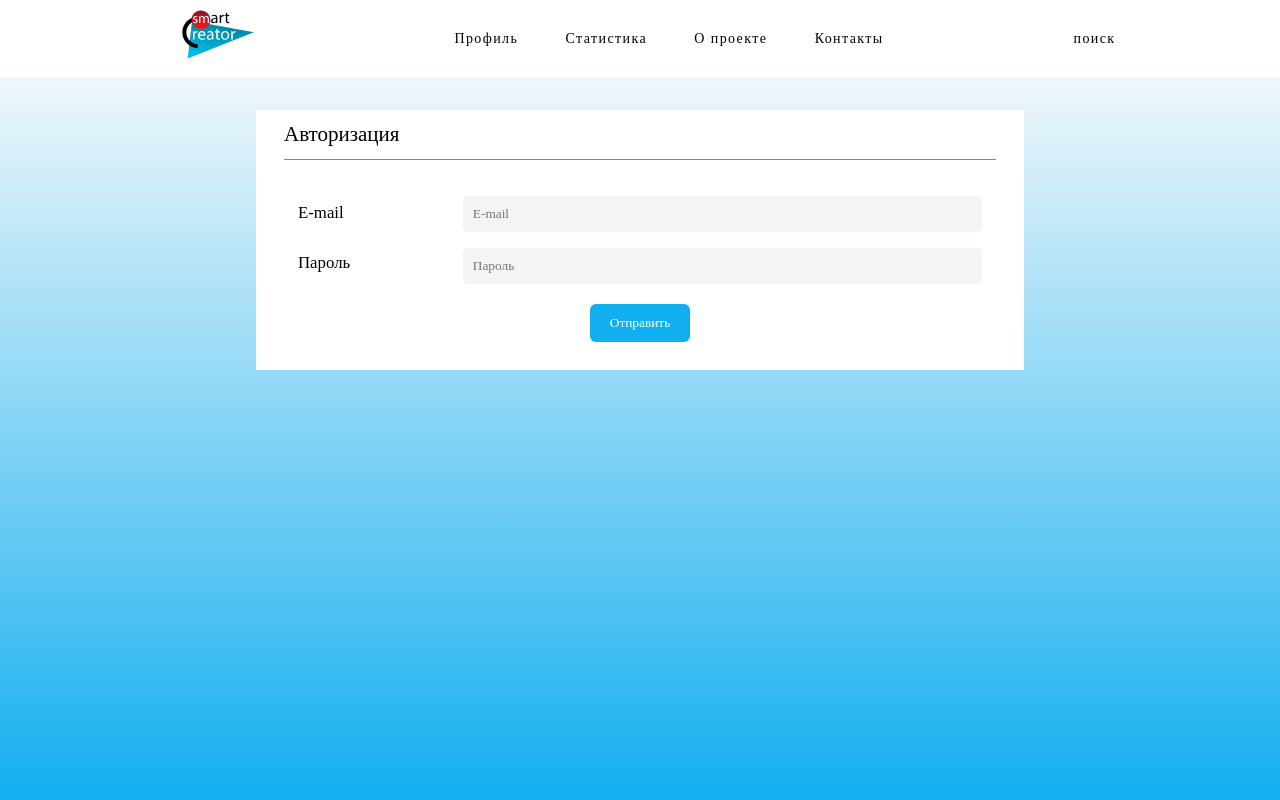
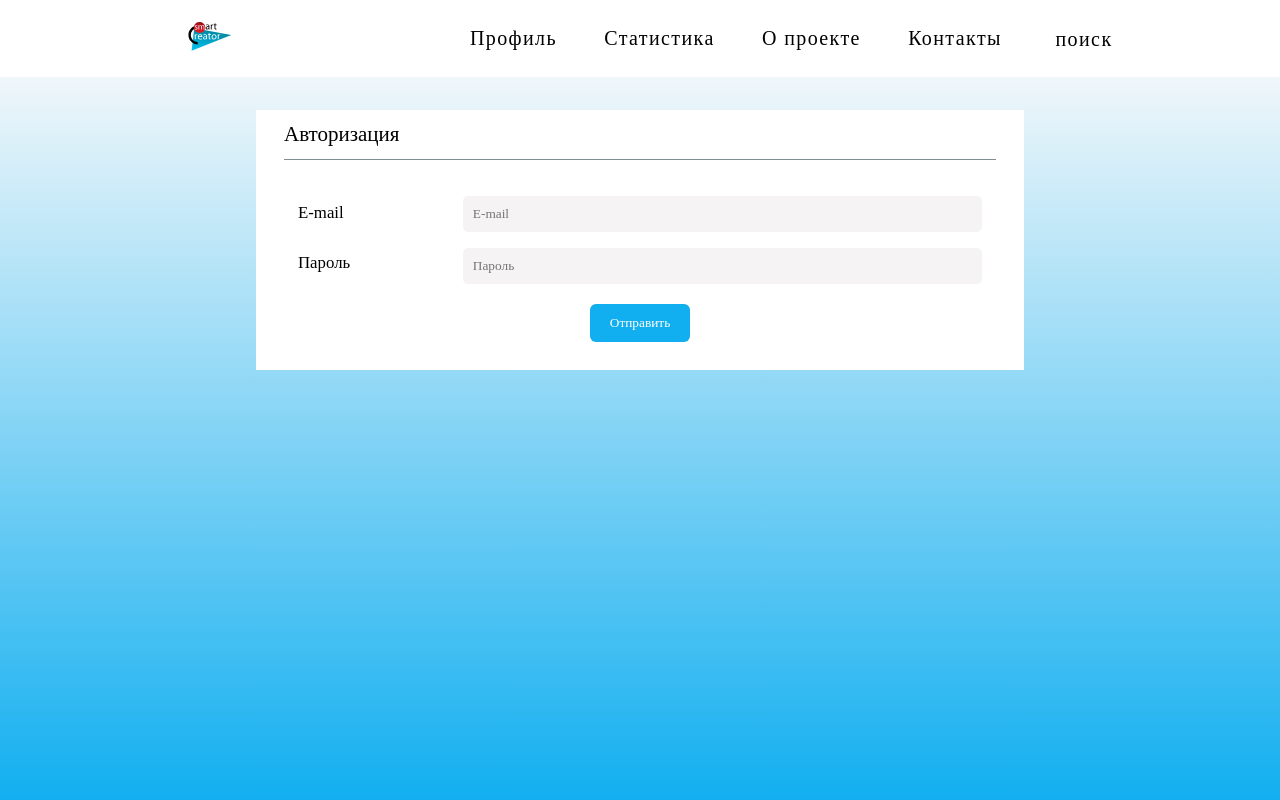
Before and after one commit to newpagexyz/BeCoder, a PHP site: page /auth/auth.html in a window 1280 px wide. Run offline with PHP 8.4, Linux system fonts and the light colour scheme; style sheets or scripts are compiled from the project's sources; some libraries are stand-ins or nearby versions.

Commit message:
Update nav.scss

```diff
--- a/#source/scss/nav.scss
+++ b/#source/scss/nav.scss
@@ -19,7 +19,7 @@ h1,h2,h3,h4,h5,h6{font-size:inherit;font-weight:inherit;}
 /*--------------------*/
 
 $minwidth: 320px;
-$mw: 970px;
+$mw: 1200px;
 $md1: $mw+12;
 $md2: 991.98;
 $md3: 767.98;
@@ -42,9 +42,11 @@ font-weight: 400;
 	}
 }
 .container{
-	max-width: $mw+1px;
+	//max-width: $mw+1px;
 	margin: 0 auto;
 	padding: 1px 10px;
+	display: flex;
+	justify-content: center;
 	@media (max-width: $md3+1px) {
 		max-width: none;
 		padding: 0 10px;
@@ -62,11 +64,13 @@ font-weight: 400;
   width: 100%;
 
 	.nav__row {
+		align-self: center;
 		display: flex;
 		align-items: center;
+		justify-content: space-around;
 		height: 75px;
 		position: relative;
-
+		width: 75%;
 
 		@media (max-width:  $md3+1px) {
 			height: 50px;
@@ -78,8 +82,8 @@ font-weight: 400;
 
 & img{
 
-		width: 100px;
-		height: 100px;
+		width: 80px;
+		height: 60px;
 		}
 
 
@@ -94,6 +98,12 @@ font-weight: 400;
 	}
 	.logo__title{
 
+	}
+	.null{
+
+	}
+	.nulllic{
+		width: 100px;
 	}
 	.logo__list{
 		display: flex;
@@ -204,7 +214,7 @@ font-weight: 400;
 	&__list {
 
 		display: flex;
-		justify-content: center;
+		justify-content: flex-end;
 		li{
 			margin: 0 30px/950px * 100%;;
 		}
@@ -228,7 +238,7 @@ font-weight: 400;
 
 	color: #000;
 
-	font-size: 14px;
+	font-size: 20px;
 	font-weight: 400;
 	line-height: 21px;
 
```
